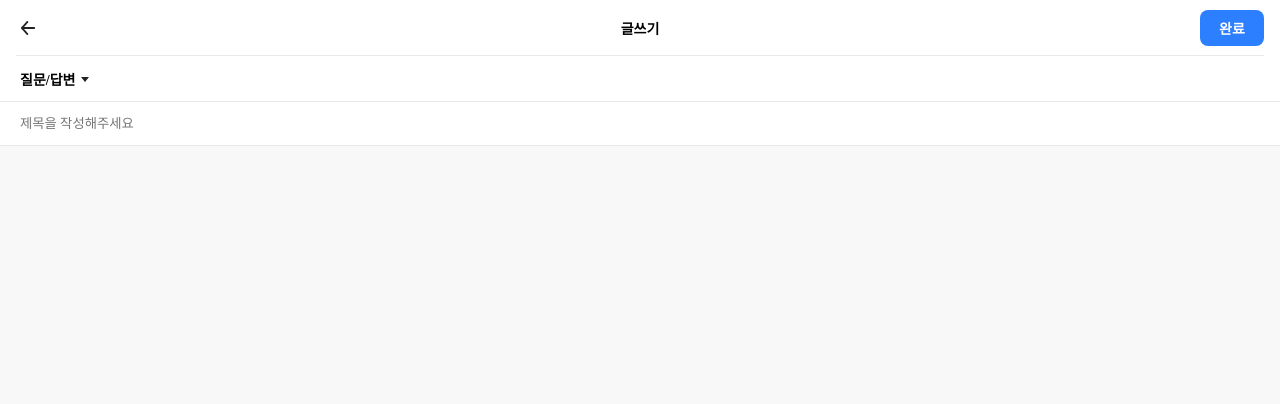
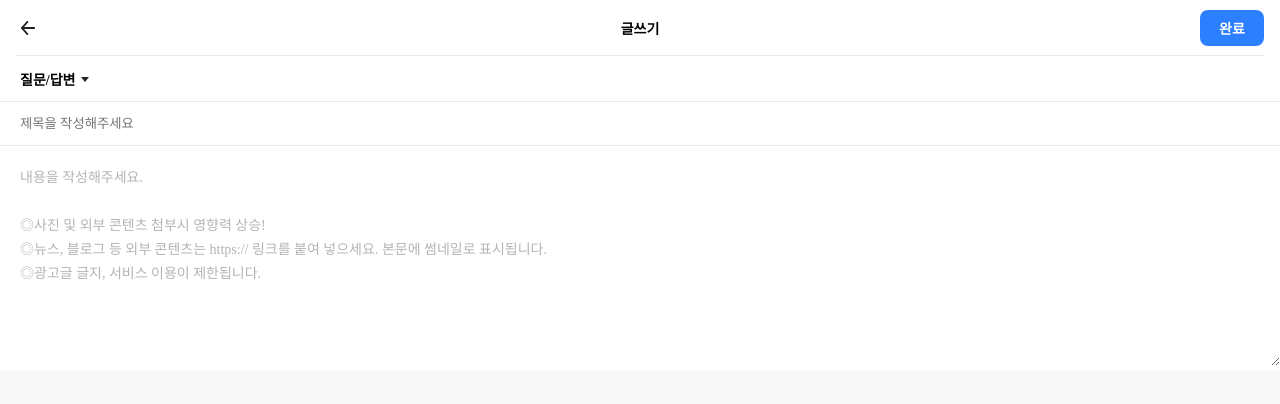
Before and after one commit to peppermintc/community-mobile, a React (Create React App) app: page /community/post/new in a window 1280 px wide. Shown: the top 404 px of the page. Built offline with nearby package versions, Linux system fonts and the light colour scheme; data requests are answered from the project's data file.

Commit message:
폼 콘텐츠 입력 컴포넌트 추가

```diff
--- /dev/null
+++ b/src/components/WritePage/ContentInput.tsx
@@ -0,0 +1,49 @@
+import { useSelector } from "react-redux";
+import styled from "styled-components";
+import useActionCreators from "../../hooks/useActionCreators";
+import { Post } from "../../interfaces";
+import { RootState } from "../../modules";
+
+const ContentInputContainer = styled.textarea`
+  box-sizing: border-box;
+  width: 100%;
+  min-height: 220px;
+  border: none;
+  padding: 20px;
+  font-size: 14px;
+  font-weight: 500;
+  line-height: 24px;
+
+  &:focus {
+    outline: none;
+  }
+
+  &::placeholder {
+    color: #b4b4b4;
+  }
+`;
+
+const ContentInput = () => {
+  const form = useSelector((state: RootState) => state.community.form);
+  const { setForm } = useActionCreators();
+
+  const onTextAreaChange = (e: React.ChangeEvent<HTMLTextAreaElement>) => {
+    if (!form) return;
+    if (!e.target) return;
+    const newContent = e.target.value;
+    const newForm: Post = { ...form, content: newContent };
+    setForm(newForm);
+  };
+
+  const PLACEHOLDER =
+    "내용을 작성해주세요. \n\n◎사진 및 외부 콘텐츠 첨부시 영향력 상승!\n◎뉴스, 블로그 등 외부 콘텐츠는 https:// 링크를 붙여 넣으세요. 본문에 썸네일로 표시됩니다.\n◎광고글 글지, 서비스 이용이 제한됩니다.";
+
+  return (
+    <ContentInputContainer
+      placeholder={PLACEHOLDER}
+      onChange={onTextAreaChange}
+    />
+  );
+};
+
+export default ContentInput;
--- a/src/components/WritePage/WriteForm.tsx
+++ b/src/components/WritePage/WriteForm.tsx
@@ -3,6 +3,7 @@ import { useSelector } from "react-redux";
 import useActionCreators from "../../hooks/useActionCreators";
 import { RootState } from "../../modules";
 import CategorySelector from "./CategorySelector";
+import ContentInput from "./ContentInput";
 import TitleInput from "./TitleInput";
 
 const WriteForm = () => {
@@ -45,6 +46,7 @@ const WriteForm = () => {
     <form onSubmit={onFormSubmit}>
       <CategorySelector />
       <TitleInput />
+      <ContentInput />
     </form>
   );
 };
```
